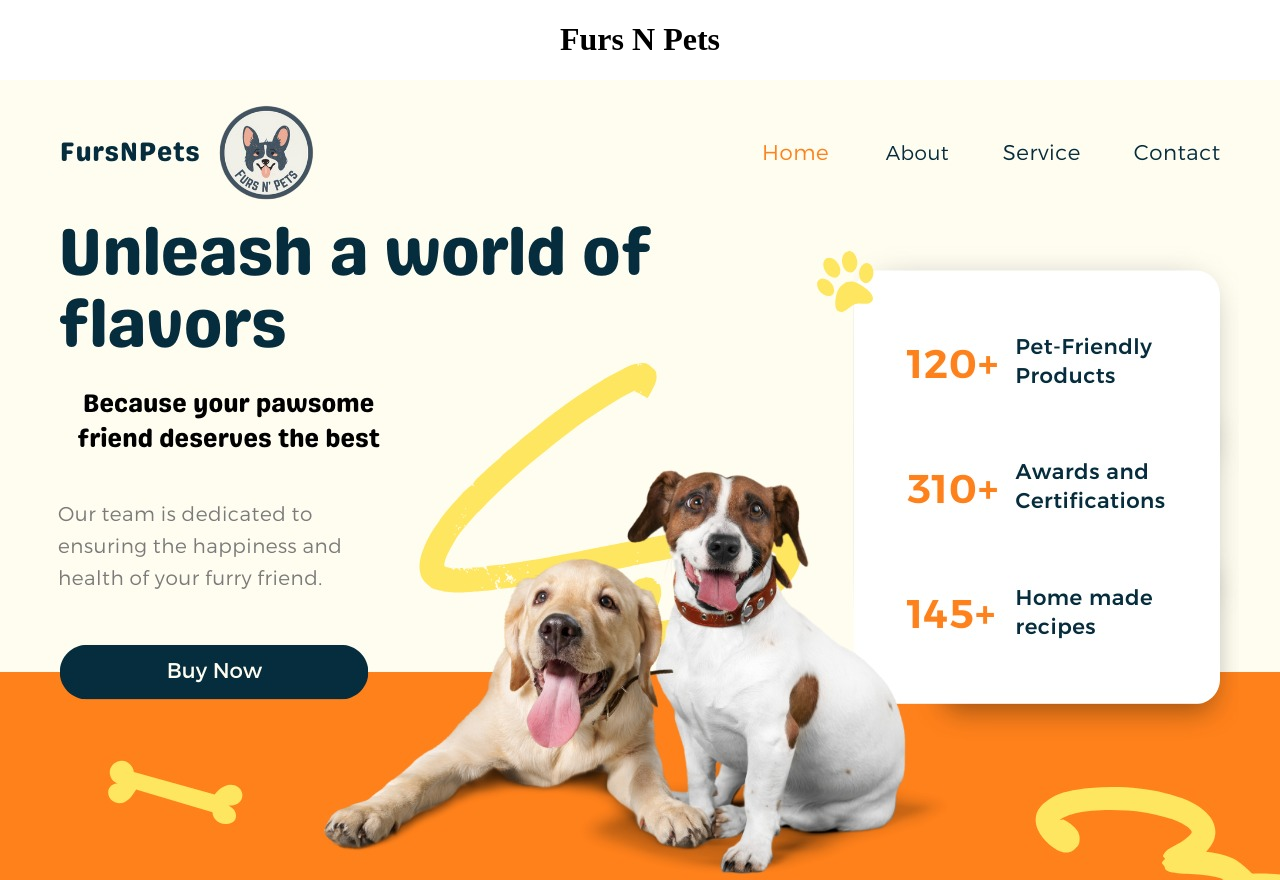
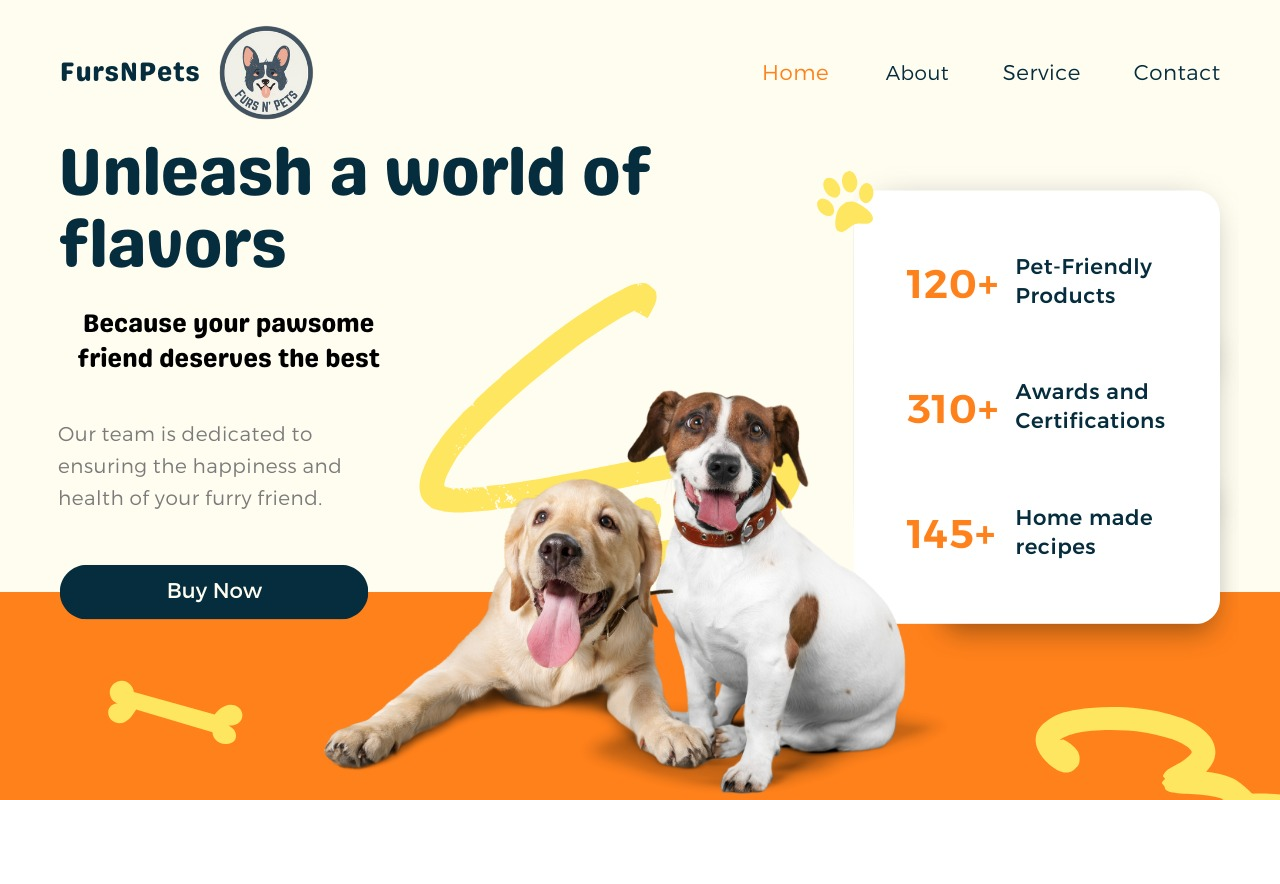
Before and after one commit to DhruvRastogi15/fursnpetsweb, a React (Create React App) app: page / in a window 1280 px wide. After the commit the page ends 804 px from the top, so only its background shows below. Built offline with nearby package versions, Linux system fonts and the light colour scheme.

Commit message:
Full Page Poster

```diff
--- a/src/components/Header/Header.tsx
+++ b/src/components/Header/Header.tsx
@@ -3,10 +3,10 @@ import AppPoster from "../Assets/AppPoster.png"
 export default function Header() {
     return (
         <div>
-            <div style={{ flexDirection: 'row',flex:1 }}>
-                <h1 style={{fontFamily:'cursive'}}>Furs N Pets</h1>
-                <img style={{  }} src={AppPoster} loading="lazy" alt="logo"></img>
-            </div>
+            {/* <div style={{ flexDirection: 'row',flex:1 }}> */}
+                {/* <h1 style={{fontFamily:'cursive'}}>Furs N Pets</h1> */}
+                <img style={{ width:'100%' }} src={AppPoster} loading="lazy" alt="logo"></img>
+            {/* </div> */}
             {/* <nav>
         <Link to="/">Home</Link> |{" "}
         <Link to="about">About</Link>
```
